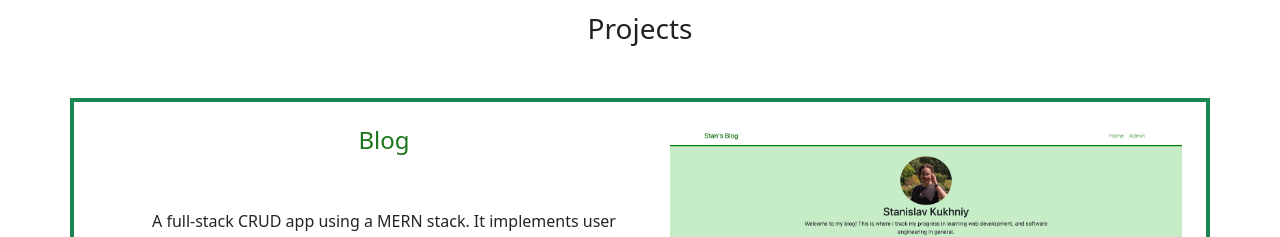
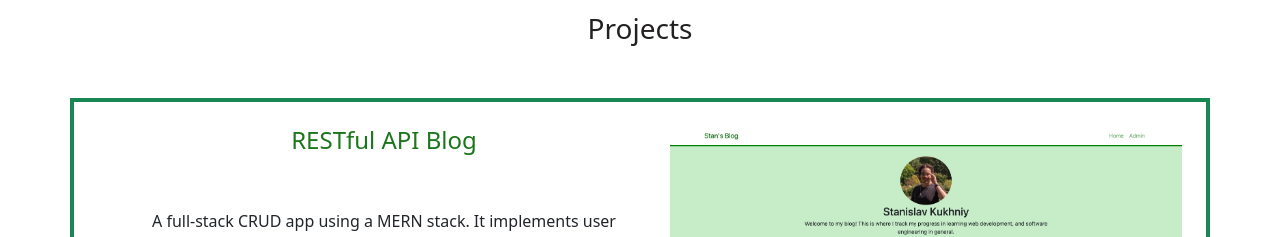
Before and after one commit to skukhniy/personal-website, a React (Create React App) app: page / in a window 1280 px wide. Shown: the part 1300-1537 px from the top of the page. Built offline with nearby package versions, Linux system fonts and the light colour scheme.

Commit message:
fixed blog name

```diff
--- a/src/components/Projects.js
+++ b/src/components/Projects.js
@@ -14,7 +14,7 @@ export default function Projects() {
 
 			<div className="pt-5 ps-5 pe-5">
 				<ProjectCard
-					title={"Blog"}
+					title={"RESTful API Blog"}
 					desc={
 						"A full-stack CRUD app using a MERN stack. It implements user authentication for admin privileges, a rich text editor to add design variety to posts, and image uploads. Deployed on AWS using EC2 on a virtual Ubuntu machine."
 					}
```
